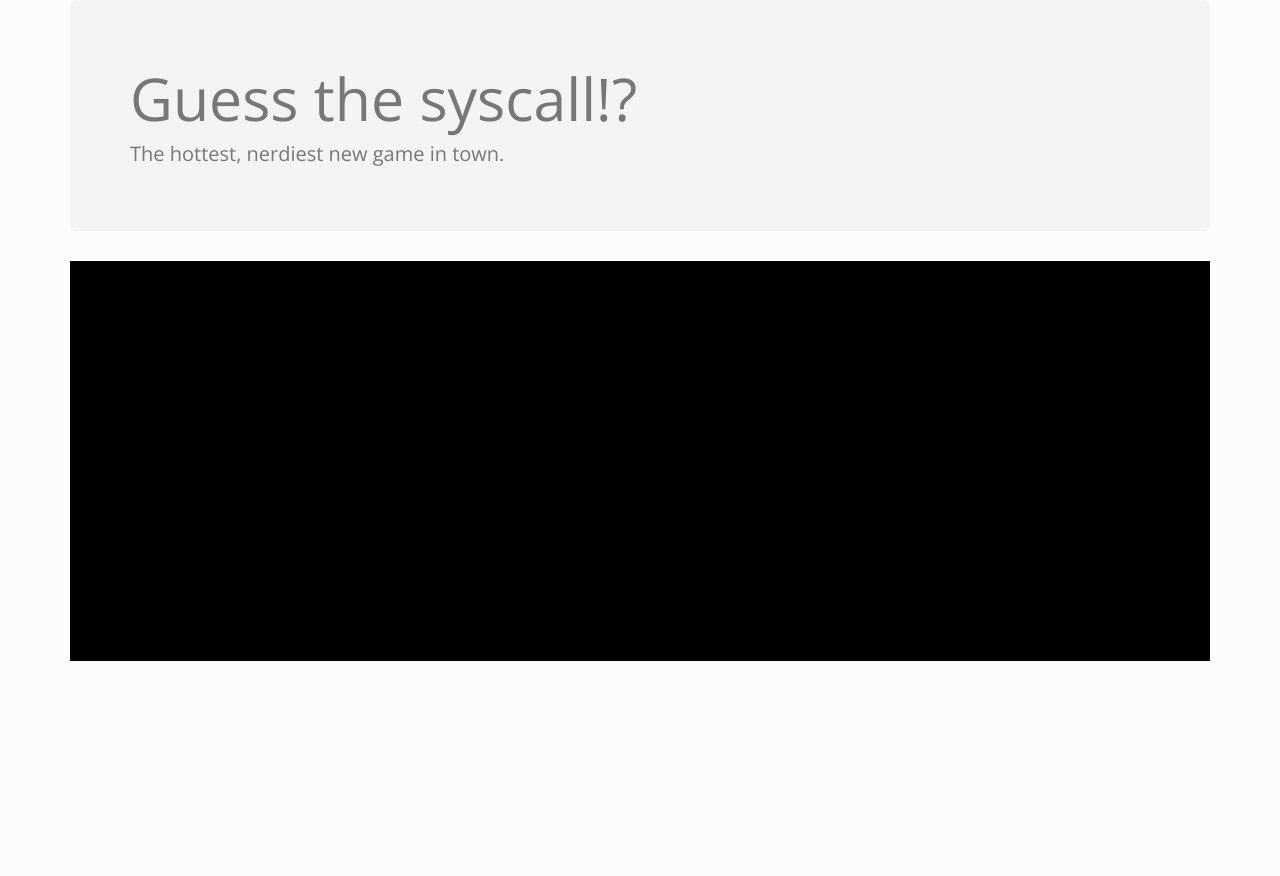
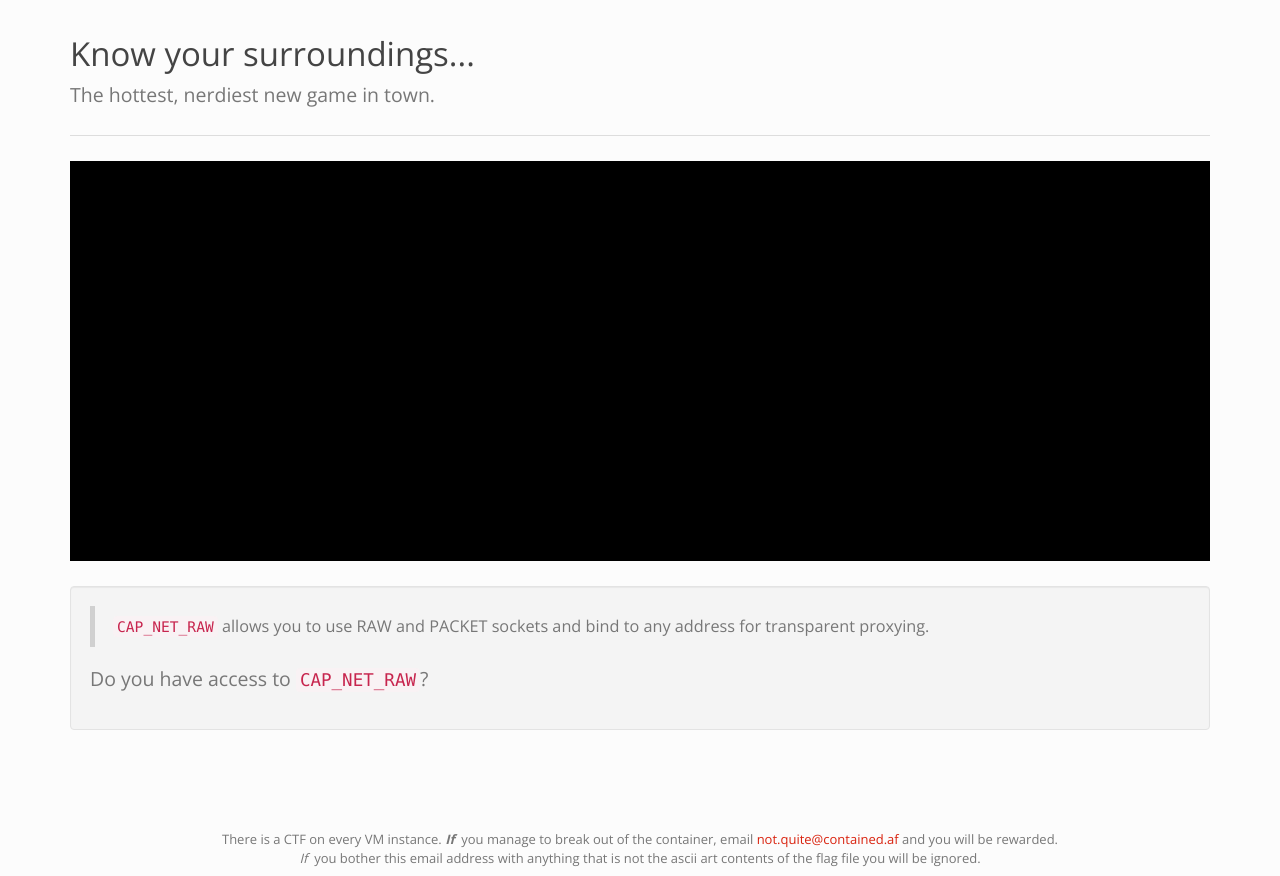
Before and after one commit to genuinetools/contained.af, a plain HTML site: page static/index.html in a window 1280 px wide. Before the commit the page ends 800 px from the top, so only its background shows below. Drawn offline with nearby package versions, Linux system fonts and the light colour scheme.

Commit message:
updates
Signed-off-by: Jess Frazelle <me@jessfraz.com>

```diff
--- a/static/custom.css
+++ b/static/custom.css
@@ -1,9 +1,12 @@
 #console {
 	min-height: 400px;
-	float: left;
 	width: 100%;
 	border: #000 solid 5px;
 	background: #000;
+    margin: 25px 0px;
+}
+.question {
+    margin: 25px 0px 100px 0px;
 }
 .terminal {
 	float: left;
@@ -14,3 +17,7 @@
 .terminal-cursor {
   	background-color: #ccc;
 }
+footer {
+    text-align:center;
+    padding: 0px 30px;
+}
--- a/static/index.html
+++ b/static/index.html
@@ -13,13 +13,33 @@
     </head>
     <body>
         <div class="container">
-			<div class="jumbotron">
-				<h1>Guess the syscall!?</h1>
-				<p>The hottest, nerdiest new game in town.</p>
+            <div class="page-header">
+                <h1>Know your surroundings...</h1>
+                <p class="lead">The hottest, nerdiest new game in town.</p>
             </div>
 
+
             <div id="console"></div>
+
+            <div class="well question">
+                <blockquote>
+                    <p><code>CAP_NET_RAW</code> allows you to use RAW and PACKET sockets and bind to any address for transparent proxying.</p>
+                </blockquote>
+
+                <p class="lead">Do you have access to <code>CAP_NET_RAW</code>?</p>
             </div>
+
+            <footer class="footer">
+                <p>There is a CTF on every VM instance. <b><em>If</em></b>&nbsp;
+                you manage to break out of the container, email
+                <a href="mailto:not.quite@contained.af">not.quite@contained.af</a>
+                and you will be rewarded. <br/>
+                <em>If</em>&nbsp; you bother this email address with anything
+                that is not the ascii art contents of the flag file you will be
+                ignored.</p>
+            </footer>
+        </div>
+
 
         <script src="term.js"></script>
         <script src="main.js"></script>
```
Lines whose indentation alone changed are shown as unchanged.
